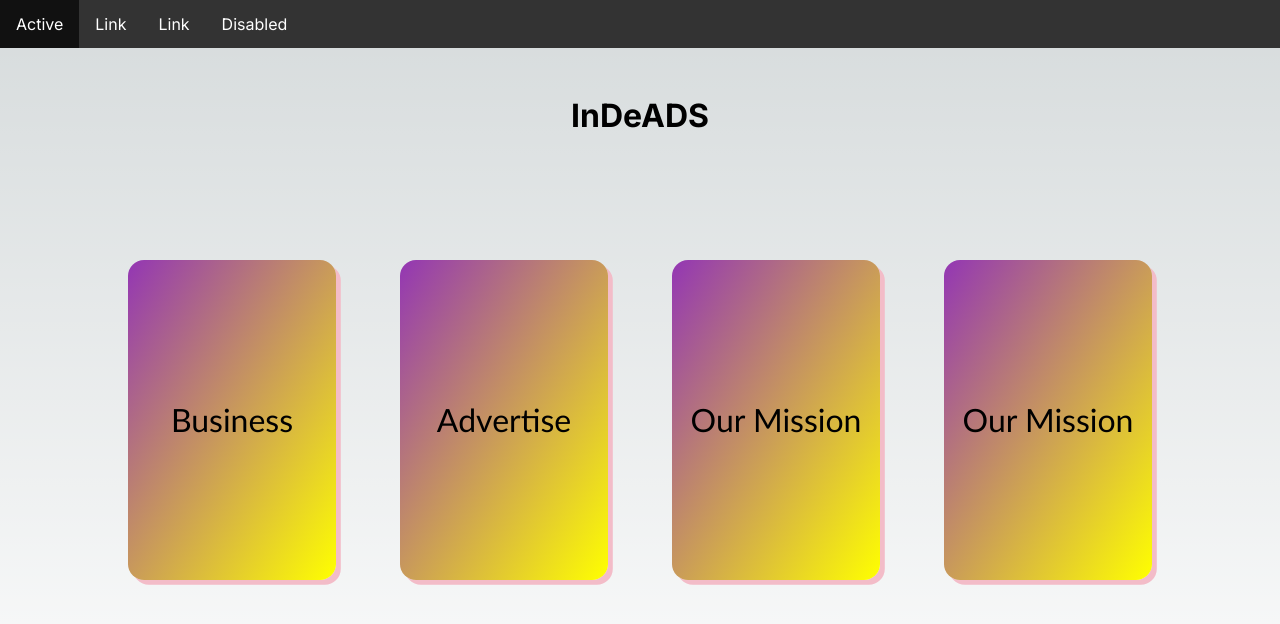
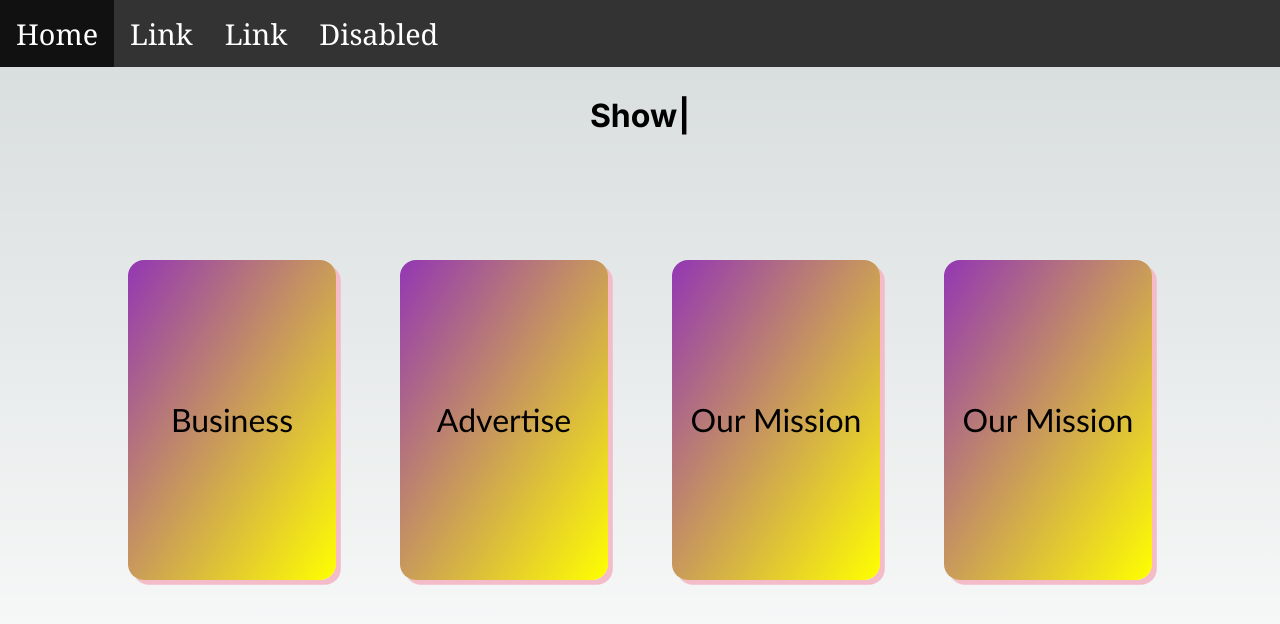
Before and after one commit to kanCHI-Singhal/Indeads, a Next.js app in the folder indeads/: page / in a window 1280 px wide. Shown: the top 624 px of the page. Built offline with nearby package versions, Linux system fonts and the light colour scheme.

Commit message:
Changed Styles
1. Changed Some Basic Styles.

```diff
--- a/indeads/package.json
+++ b/indeads/package.json
@@ -11,6 +11,8 @@
   "dependencies": {
     "next": "13.4.7",
     "react": "18.2.0",
-    "react-dom": "18.2.0"
+    "react-dom": "18.2.0",
+    "react-router-dom": "^6.14.0",
+    "typewriter-effect": "^2.20.1"
   }
 }
--- a/indeads/src/app/globals.css
+++ b/indeads/src/app/globals.css
@@ -134,3 +134,14 @@ li a {
 li a:hover {
   background-color: #111;
 }
+.nav-link {
+  font-family: Cambria, Cochin, Georgia, Times, 'Times New Roman', serif;
+  font-size: 1.8rem;
+
+}
+.nav-link:active{
+  color: aqua;
+  text-underline-position: below;
+
+
+}
--- a/indeads/src/app/layout.js
+++ b/indeads/src/app/layout.js
@@ -1,5 +1,7 @@
+"use clients"
 import './globals.css'
 import { Inter } from 'next/font/google'
+
 
 const inter = Inter({ subsets: ['latin'] })
 
@@ -15,17 +17,17 @@ export default function RootLayout({ children }) {
         <div>
           <nav>
           <ul className="nav">
-                <li >
-                  <a  href="#">Active</a>
+                <li className='nav-link' >
+                  <a href="/">Home</a>
                 </li>
-                <li >
-                  <a  href="#">Link</a>
+                <li className='nav-link'>
+                  <a  href="/">Link</a>
                 </li>
-                <li >
-                  <a  href="#">Link</a>
+                <li className='nav-link'>
+                  <a  href="/">Link</a>
                 </li>
-                <li >
-                  <a  href="#">Disabled</a>
+                <li className='nav-link'>
+                  <a  href="/">Disabled</a>
                 </li>
               </ul>
           </nav>
--- a/indeads/src/app/page.js
+++ b/indeads/src/app/page.js
@@ -1,22 +1,24 @@
+"use client";
+import React from 'react';
 import Image from 'next/image'
 import styles from './page.module.css'
-
+import Link from 'next/link'
+import Typewriter from 'typewriter-effect';
 
 export default function Home() {
   return (
     <main className={styles.main}>
-      <h1> InDeADS </h1>
-     {/*} <div>
+     <h1 className={styles.Typewriter}>
        <Typewriter
               options={{
-                        strings: ['InDeADS', 'Show', 'Earn','Grow','With...'],
-                        autoStart: true,
-                        loop: true,
+                strings: ['InDeADS', 'Show', 'Earn','Grow','With...'],
+                autoStart: true,
+                loop: true,
               }}/>
-            </div>{*/}
+            </h1>
       <div className={styles.flexContainer}>
         <div className={styles.flexContent}>
-          <p className={styles.para}> Business </p>
+          <p className={styles.para}> <Link href='/business'>Business</Link> </p>
         </div>
         <div className={styles.flexContent}>
           <p className={styles.para}> Advertise </p>
```
Also changed, not shown: indeads/src/app/business/page.js (added, +9 -0 lines), 1 other file (tests, documents, lock files or other folders).
